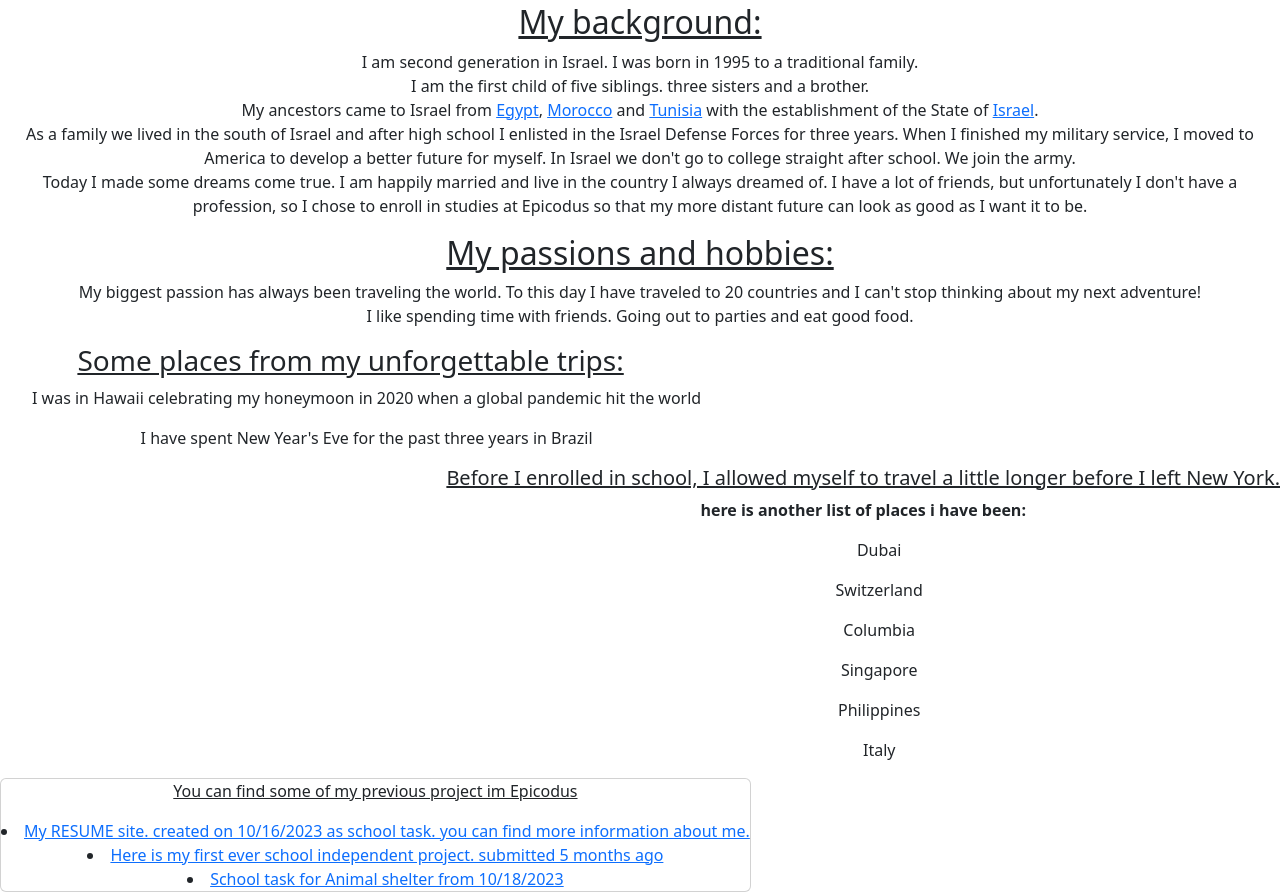
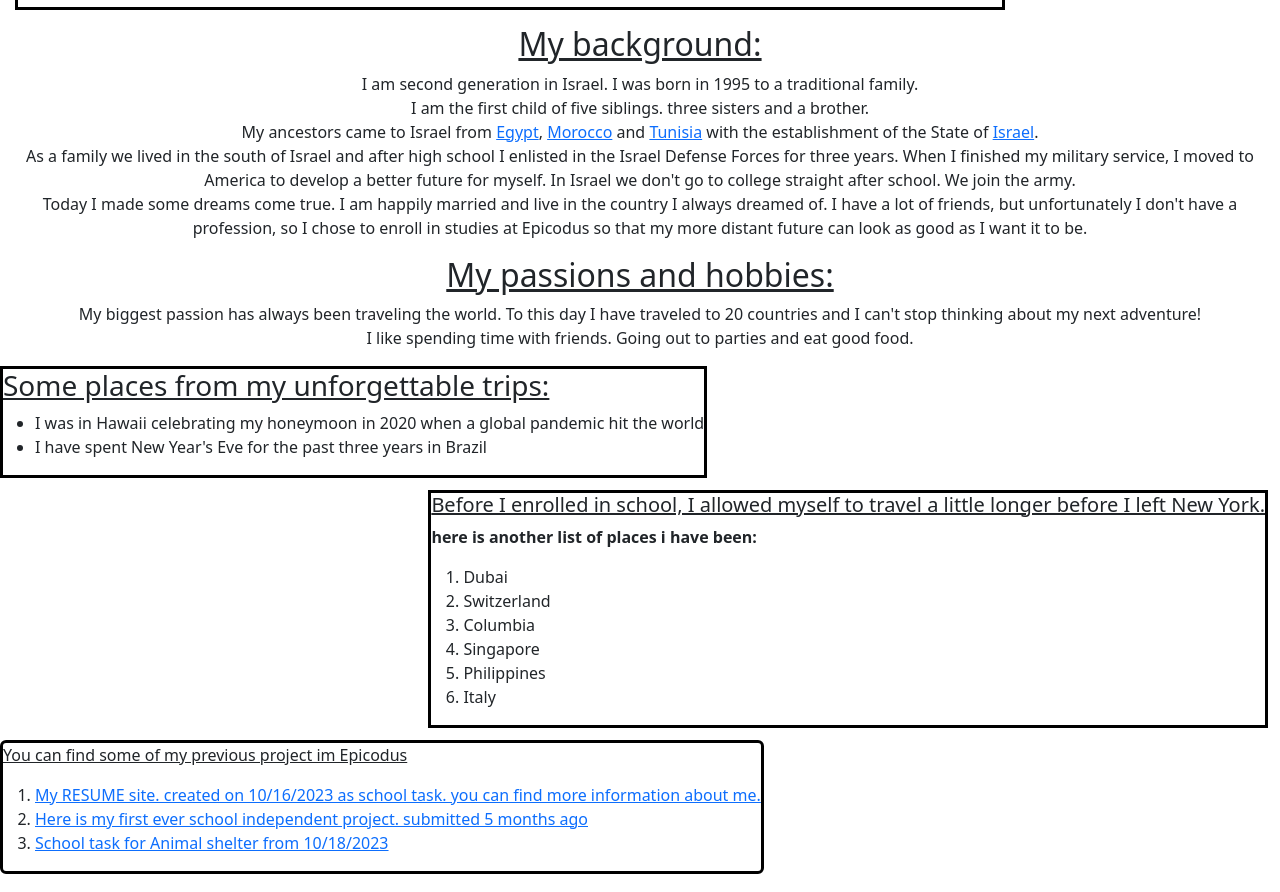
Before and after one commit to orbu13/Independent-Project-Num.1-10-19-2023, a plain HTML site: page index.html in a window 1280 px wide. Shown: the part 836-1728 px from the top of the page. Drawn offline with Linux system fonts and the light colour scheme.

Commit message:
re-submission school project. fixing teacher notes and adds more border with css

```diff
--- a/css/styles.css
+++ b/css/styles.css
@@ -20,6 +20,7 @@ div.move{
     margin: 15px;
     padding: 20px;
     text-align: left;
+    border: 3px solid black;
 }
 
 div.move h3, div.passion h2{
@@ -40,6 +41,8 @@ div.passion{
 
 div.some{
     float: left;
+    text-align: left;
+    border: 3px solid black;
 }
 
 div.some h3{
@@ -48,6 +51,9 @@ div.some h3{
 
 div.school{
     float: right;
+    text-align: left;
+    border: 3px solid black;
+    margin: 12px;
 }
 
 div.school h5{
@@ -59,6 +65,9 @@ div.card p{
 }
 div.card{
     float: left;
+    text-align: left;
+    border: 3px solid black;
+
 }
 
 @media screen and (max-width: 769px) {
--- a/index.html
+++ b/index.html
@@ -15,6 +15,7 @@
     <div class="move">
         <h3>Since i moved from Israel i lived in few cities and staets around America.</h3>
         <p><strong>Let me name it for you:</strong></p>
+        <ul>
             <li>Walnut Creak, CA</li>
             <li>Stanford, CT</li>
             <li>Quenns, NY</li>
@@ -24,6 +25,7 @@
             <li>Miami Beach, FL</li>
             <li>New York City, NY</li>
             <li>Portland, OR</li>
+        </ul>
     </div>
     <div class="passion">
         <h2>My background:</h2>
@@ -33,24 +35,30 @@
     </div>
     <div class="some">
         <h3>Some places from my unforgettable trips:</h3>
-        <ul>I was in Hawaii celebrating my honeymoon in 2020 when a global pandemic hit the world</ul>
-        <ul>I have spent New Year's Eve for the past three years in Brazil</ul>
+        <ul>
+            <li>I was in Hawaii celebrating my honeymoon in 2020 when a global pandemic hit the world</li>
+            <li>I have spent New Year's Eve for the past three years in Brazil</li>
+        </ul>
     </div>
     <div class="school">
         <h5>Before I enrolled in school, I allowed myself to travel a little longer before I left New York.</h5>
         <p> <strong>here is another list of places i have been:</strong></p>
-        <ol> Dubai</ol>
-        <ol> Switzerland</ol>
-        <ol> Columbia</ol>
-        <ol> Singapore</ol>
-        <ol> Philippines</ol>
-        <ol> Italy</ol>
+        <ol>
+            <li> Dubai</li>
+            <li> Switzerland</li>
+            <li> Columbia</li>
+            <li> Singapore</li>
+            <li> Philippines</li>
+            <li> Italy</li>
+        </ol>
     </div>
     <div class= "card">
         <p>You can find some of my previous project im Epicodus</p>
-        <li><a href="https://github.com/orbu13/Resume-site-practice-10-16-2023.git">My RESUME site. created on 10/16/2023 as school task. you can find more information about me.</a></li>
-        <li><a href="https://github.com/orbu13/my-first-independent.git">Here is my first ever school independent project. submitted 5 months ago</a></li>
-        <li><a href="https://github.com/orbu13/Animal-shelter-website-practice-10-18-2023.git">School task for Animal shelter from 10/18/2023</a></li>
+        <ol>
+            <li><a href="https://github.com/orbu13/Resume-site-practice-10-16-2023.git">My RESUME site. created on 10/16/2023 as school task. you can find more information about me.</a></li>
+            <li><a href="https://github.com/orbu13/my-first-independent.git">Here is my first ever school independent project. submitted 5 months ago</a></li>
+            <li><a href="https://github.com/orbu13/Animal-shelter-website-practice-10-18-2023.git">School task for Animal shelter from 10/18/2023</a></li>
+        </ol>
     </div>
 </body>
 </html>
```
